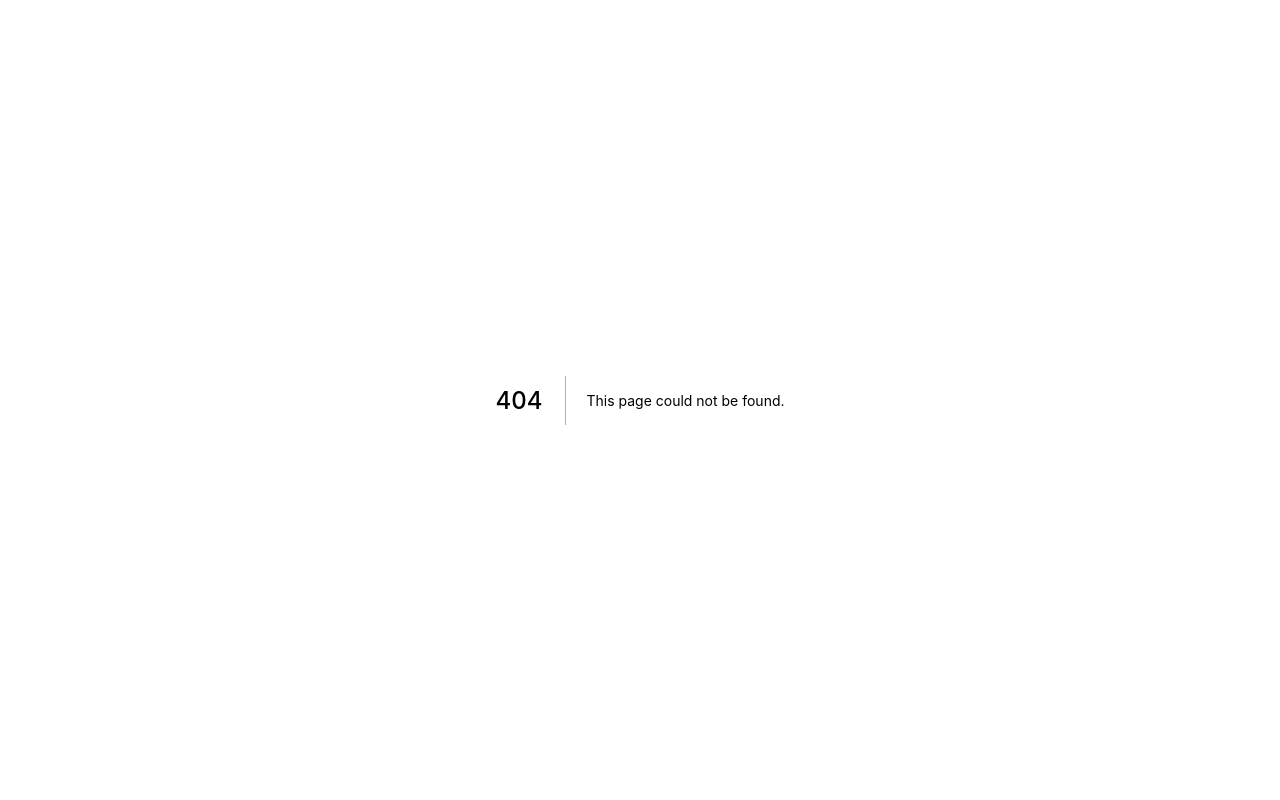
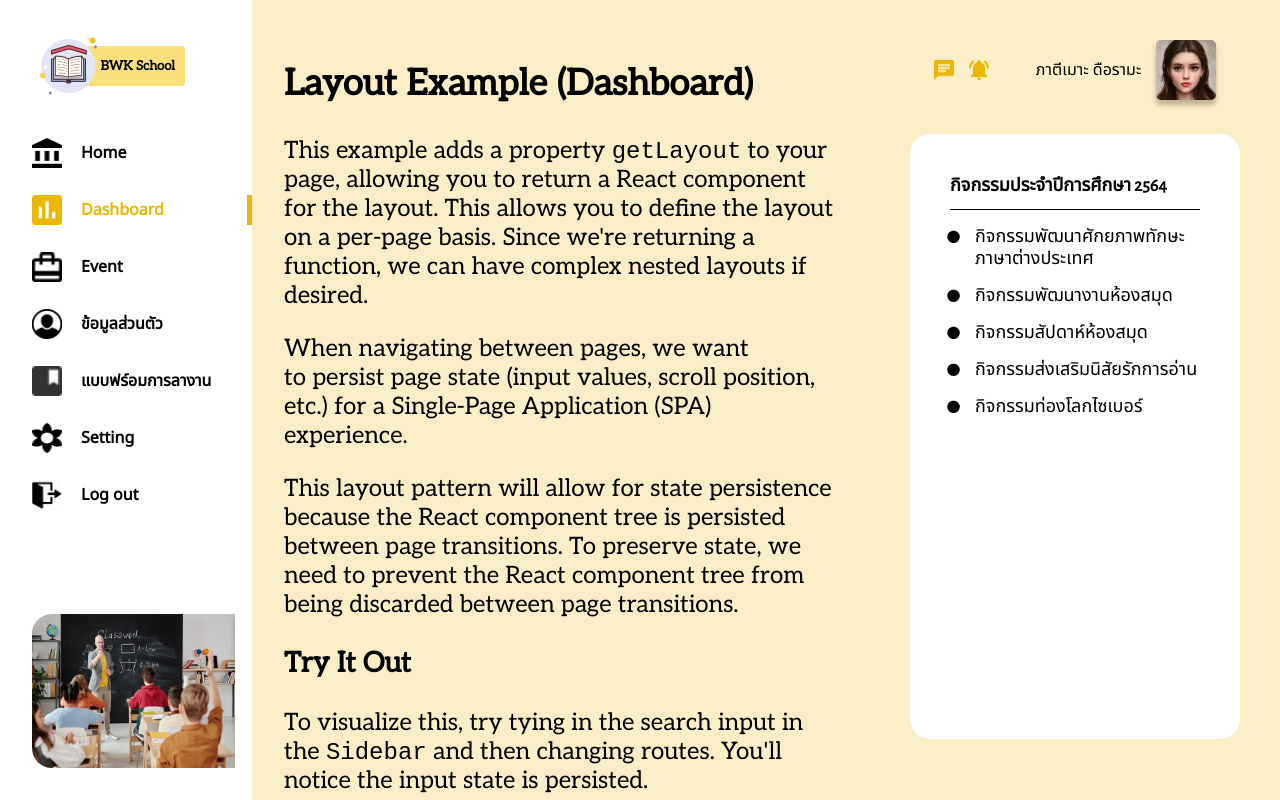
Before and after one commit to naslimin/Project2, a Next.js app: page /dashboard in a window 1280 px wide. Before the commit this address had no page. Built offline with nearby package versions, Linux system fonts and the light colour scheme; a web font is replaced by a local one.

Commit message:
add dummy dashboard page

```diff
--- /dev/null
+++ b/pages/dashboard.js
@@ -0,0 +1,40 @@
+import Layout from '../components/layout'
+
+export default function Dashboard() {
+  return (
+    <section>
+      <h2>Layout Example (Dashboard)</h2>
+      <p>
+        This example adds a property <code>getLayout</code> to your page,
+        allowing you to return a React component for the layout. This allows you
+        to define the layout on a per-page basis. Since we're returning a
+        function, we can have complex nested layouts if desired.
+      </p>
+      <p>
+        When navigating between pages, we want to persist page state (input
+        values, scroll position, etc.) for a Single-Page Application (SPA)
+        experience.
+      </p>
+      <p>
+        This layout pattern will allow for state persistence because the React
+        component tree is persisted between page transitions. To preserve state,
+        we need to prevent the React component tree from being discarded between
+        page transitions.
+      </p>
+      <h3>Try It Out</h3>
+      <p>
+        To visualize this, try tying in the search input in the{' '}
+        <code>Sidebar</code> and then changing routes. You'll notice the input
+        state is persisted.
+      </p>
+    </section>
+  )
+}
+
+Dashboard.getLayout = function getLayout(page) {
+  return (
+    <Layout title={'Dashboard'}>
+      {page}
+    </Layout>
+  )
+}
```
